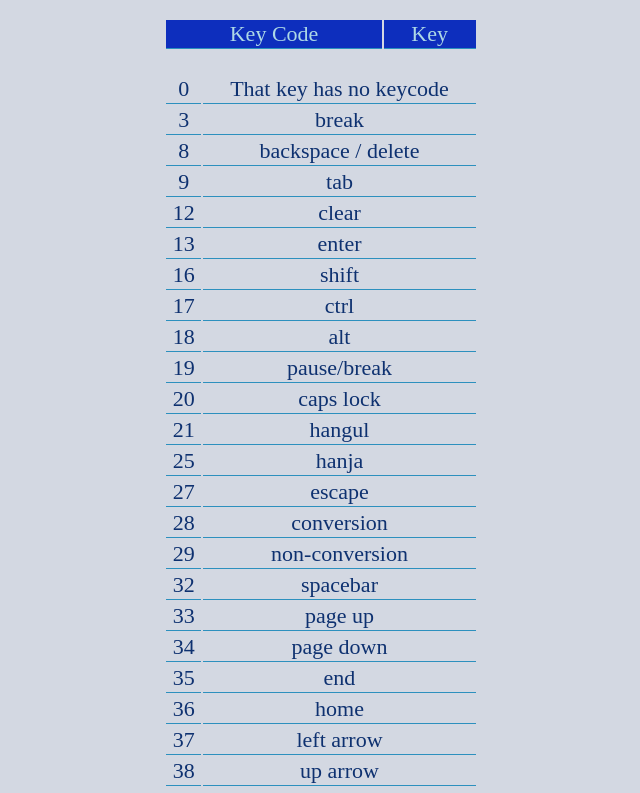
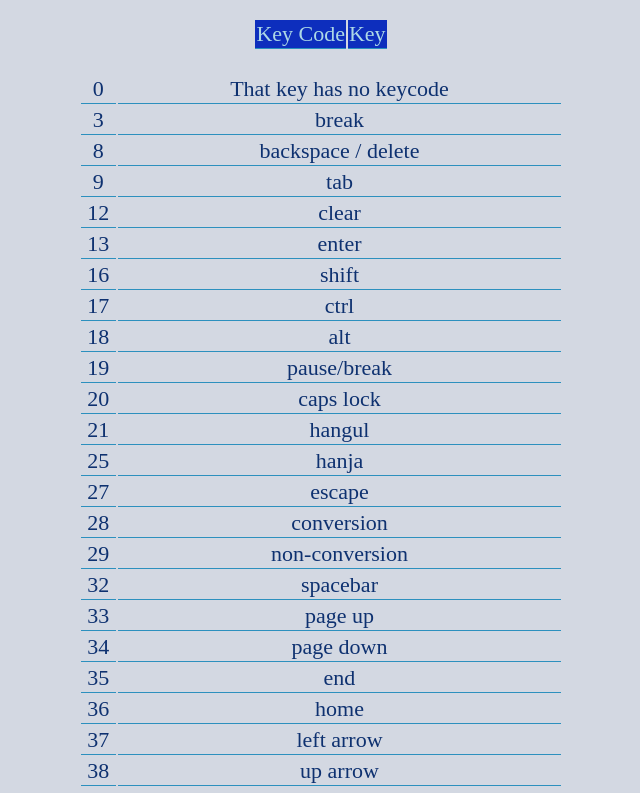
Before and after one commit to Rudragohel/WoC3.0-JS-KeyCode-Visualizer, a plain HTML site: page index.html in a window 1280 px wide. Shown: the top 793 px of the page, without its empty margins (319-959 px from the left). Drawn offline with Linux system fonts and the light colour scheme.

Commit message:
Stanges in css file

```diff
--- a/styles.css
+++ b/styles.css
@@ -7,7 +7,6 @@ table {
     margin-left: auto;
     margin-right: auto;
     padding: 10px;
-    width:250pt;
     color:rgb(14, 49, 112);
 
 }
```
